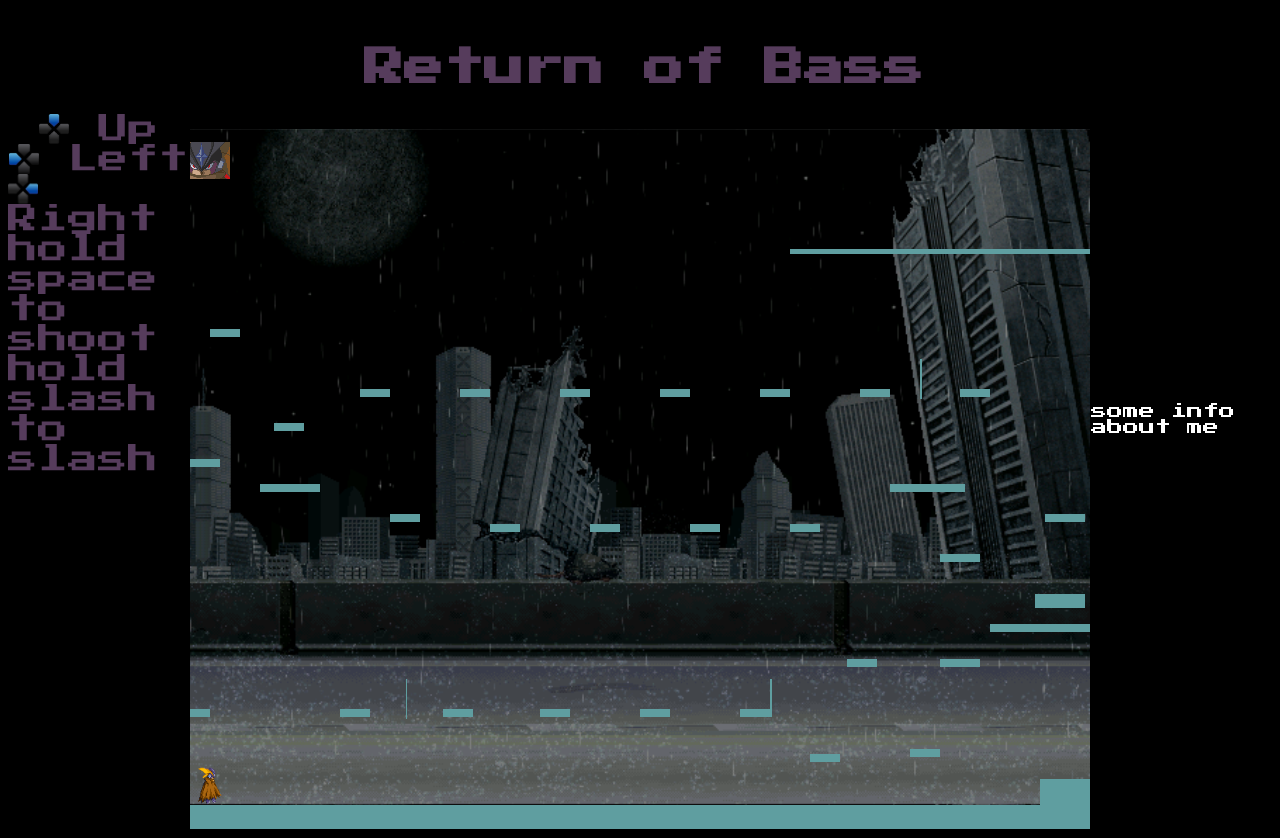
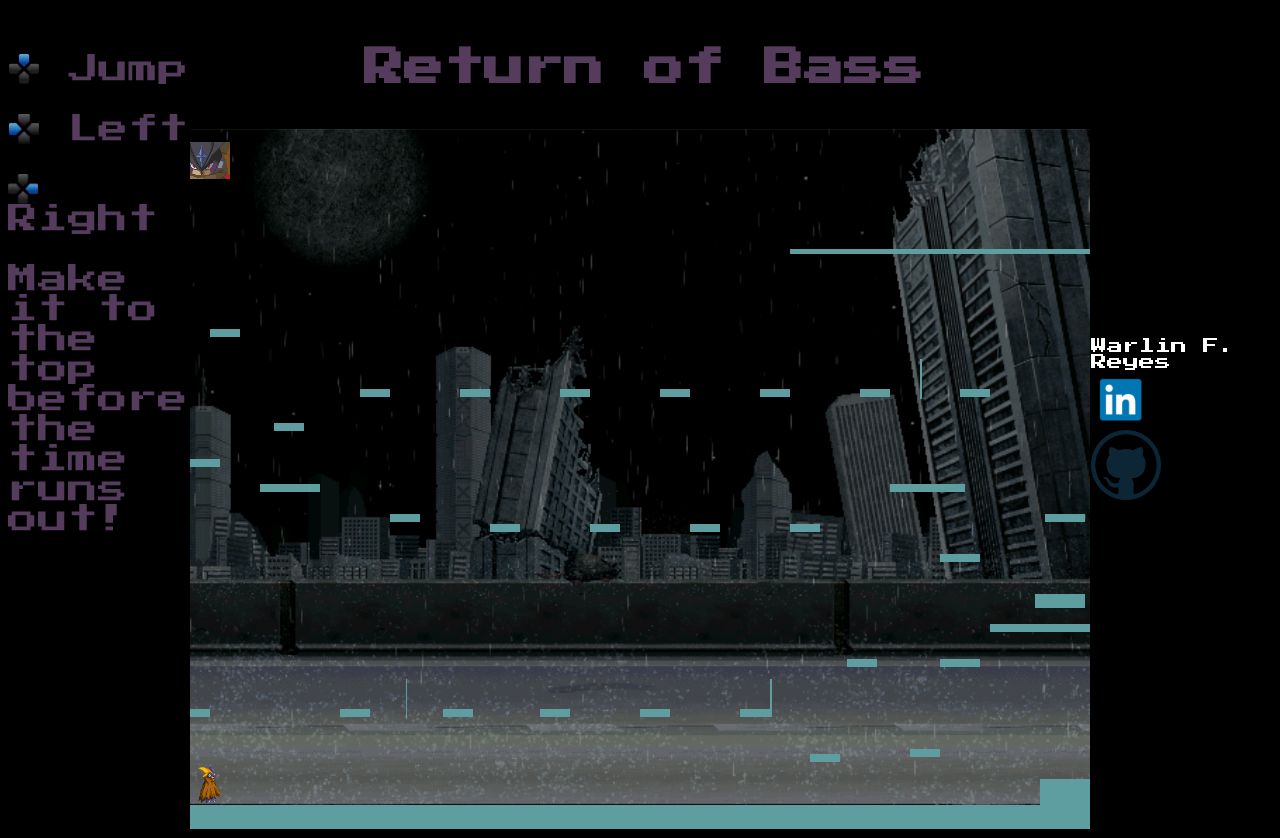
Before and after one commit to warlin16/Megaman-slide, a website built with webpack: page index.html in a window 1280 px wide. Built offline with nearby package versions, Linux system fonts and the light colour scheme.

Commit message:
Collision and falling works

```diff
--- a/css/index.css
+++ b/css/index.css
@@ -46,6 +46,8 @@ body {
 .my-info {
   margin: auto;
   width: 300px;
+  display: flex;
+  flex-direction: column;
 }
 
 .game-title {
@@ -53,3 +55,22 @@ body {
   font-size: 40px;
   padding-left: 175px;
 }
+.linkedIn {
+  width: 60px;
+}
+
+.linkedin > img {
+  width: 60px;
+}
+
+.github {
+  width: 70px;
+}
+
+.github > img {
+  width: 70px;
+}
+
+.game-info > div {
+  margin-bottom: 30px;
+}
--- a/index.html
+++ b/index.html
@@ -13,16 +13,22 @@
   </head>
   <body>
     <div class='game-info'>
-      <div><img src="assets/up.png" class='up'>  Up</img></div>
+      <div><img src="assets/up.png" class='up'>  Jump</img></div>
       <div><img src="assets/left.png" class='left'>  Left</img></div>
       <div><img src="assets/right.png" class='right'>  Right</img></div>
-      hold space to shoot
-      hold slash to slash
+      Make it to the top before the time runs out!
     </div>
     <div>
       <h3 class='game-title'>Return of Bass</h3>
       <canvas id='main' class='animated fadeIn'></canvas>
     </div>
-    <div class='my-info'> some info about me</div>
+    <div class='my-info'> Warlin F. Reyes
+      <a href='https://www.linkedin.com/in/warlin16/' class='linkedin'>
+        <img src='assets/linkedin.png' alt='My linkedIn profile'></img>
+      </a>
+      <a href="https://github.com/warlin16" class='github'>
+        <img src="assets/github.png" alt="My GitHub profile"></img>
+      </a>
+    </div>
   </body>
 </html>
--- a/js/game.js
+++ b/js/game.js
@@ -60,16 +60,22 @@ class Game {
   }
 
   renderBlocks() {
-    this.player.grounded = false;
+    // this.player.grounded = false;
+    let grounded;
     Object.values(this.blocks).forEach(block => {
       block.render();
       this.player.isColliding(block);
+      if (!grounded) {
+        grounded = this.player.shouldFall(block);
+      }
       if (this.player.stepped) {
         delete this.blocks['1stDoor'];
       }
     });
+    if (!grounded) {
+      this.player.grounded = false;
+    }
   }
-
   render() {
     this.ctx.clearRect(0, 0, this.canvas.width, this.canvas.height);
     this.player.physics();
--- a/js/player.js
+++ b/js/player.js
@@ -92,13 +92,12 @@ class Player {
 
   jump() {
     if (this.keysPressed.ArrowUp) {
-      if (this.grounded) {
+      if (this.grounded || this.velY === 0) {
         this.jumping = true;
         this.velY = -(this.speed * 2);
         this.grounded = false;
       }
       if (this.jumping) {
-        this.falling = true;
         if (this.frames === 1) {
           if (this.direction === 'right') {
             this.currImg = this.animation.jumpAnim1;
@@ -215,11 +214,6 @@ class Player {
    if (this.x + this.width > this.stage.width) {
      this.x = this.stage.width - this.width;
    }
-   if (this.y + this.height > this.stage.height) {
-     this.y = this.stage.height - this.height;
-     this.grounded = true;
-     this.keysPressed.ArrowUp = false;
-   }
    if (this.x < 0) {
      this.x = 0;
    }
@@ -228,6 +222,8 @@ class Player {
      this.y = 0;
    }
    if (this.x > 864 && this.y > 604) this.stepped = true;
+
+
    this.velX *= this.slide;
    this.velY += this.gravity;
    if (this.grounded) this.velY = 0;
@@ -277,6 +273,16 @@ class Player {
      }
    }
  }
+
+ shouldFall(obj) {
+   if (this.x + this.width >= obj.x && this.x < obj.x + obj.width) {
+     if (this.y + this.height === obj.y) {
+       return true;
+     }
+   } else {
+     return false;
+   }
+ }
 }
 
 
```
Also changed, not shown: js/bundle.js (+21 -8 lines), assets/github.png (added), assets/github.svg (deleted), 1 other file.
